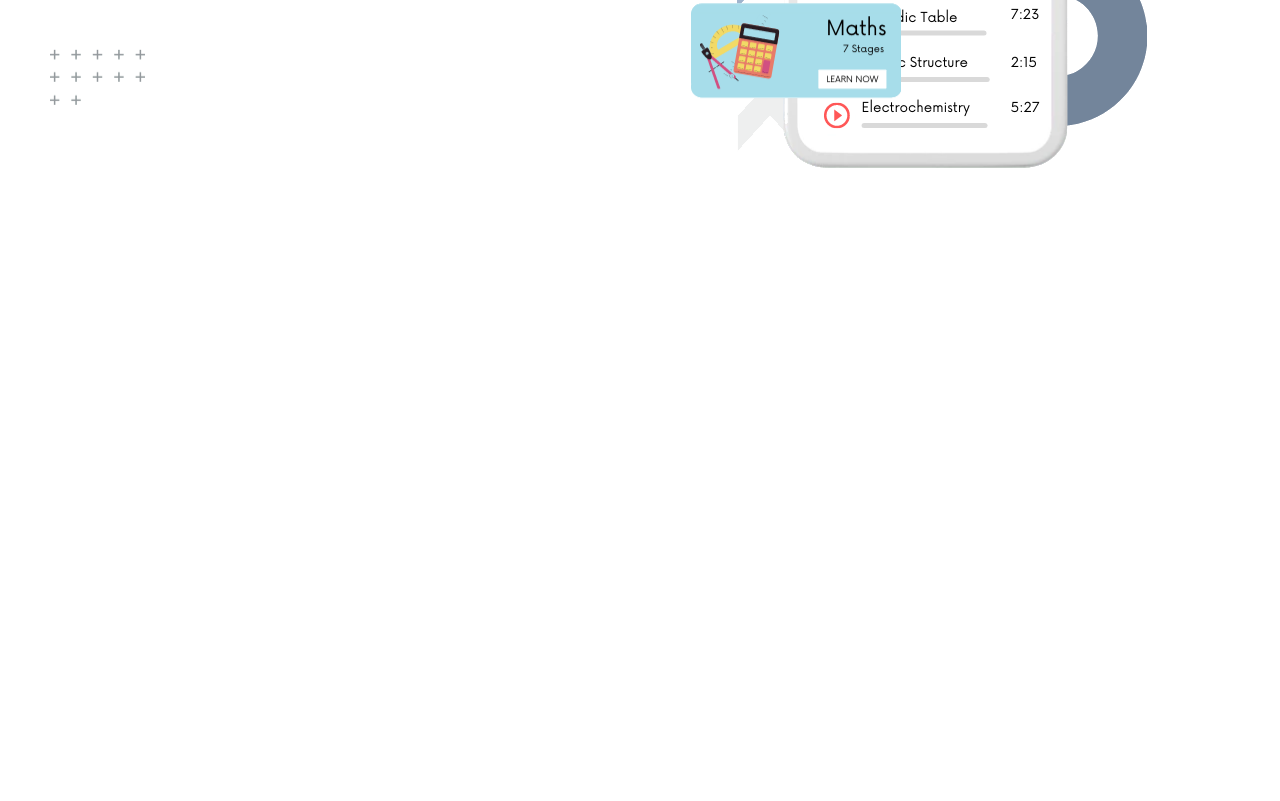
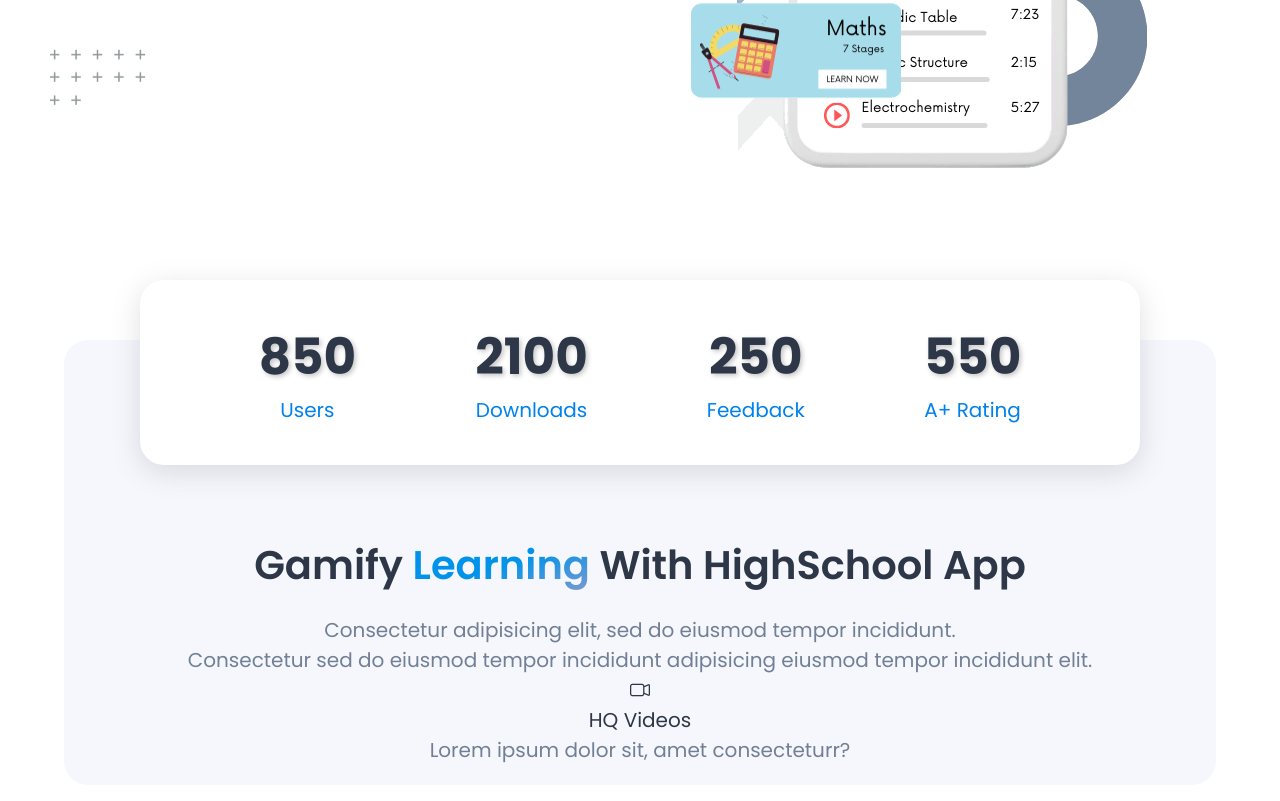
Before and after one commit to paras9sid/fe_ed_tech_startup, a plain HTML site: page index.html in a window 1280 px wide. Shown: the part 615-1416 px from the top of the page. Before the commit the page ends 875 px from the top, so only its background shows below. Drawn offline with nearby package versions, Linux system fonts and the light colour scheme.

Commit message:
Stats section-I/II set

```diff
--- a/css/_global.css
+++ b/css/_global.css
@@ -1,5 +1,5 @@
 @import url('https://fonts.googleapis.com/css2?family=Poppins:ital,wght@0,100;0,200;0,300;0,400;0,500;0,600;0,700;0,800;0,900;1,100;1,200;1,300;1,400;1,500;1,600;1,700;1,800;1,900&display=swap');
-
+@import url("https://cdn.jsdelivr.net/npm/bootstrap-icons@1.11.3/font/bootstrap-icons.min.css");
 :root{
     --theme-text: #2d3748;
     --theme-text-dull: #5c6069;
--- a/css/style.css
+++ b/css/style.css
@@ -119,3 +119,59 @@
         transform: translateX(0px);
     }
 }
+
+.growth{
+    background-color: var(--theme-section-bg);
+    border-radius: 24px;
+    margin: 15rem auto 5rem auto;
+    font-size: 2rem;
+    padding: 2rem 2rem;
+}
+
+.growth .stats{
+    display: flex;
+    flex-wrap: wrap;
+    background-color: #ffffff;
+    justify-content: space-evenly;
+    padding: 2rem;
+    max-width: 90%;
+    margin: -8rem auto;
+    border-radius: 24px;
+    box-shadow: rgba(100, 100, 111, 0.2) 0px 7px 29px 0px;
+}
+
+.growth .stats div{
+    text-align: center;
+    padding: 2rem;
+}
+
+.growth .stats h1{
+    font-size: 5rem;
+    text-shadow: 2px 2px 5px rgb(196, 196, 196);
+}
+
+.growth .stats p{
+    color: var(--theme-color);
+}
+
+.growth .info{
+    margin-top: 15rem;
+    text-align: center;
+}
+
+.growth .info .tag-line{
+    font-size: 4rem;
+    font-weight: 600;
+    margin-bottom: 2rem;
+}
+
+.growth .info .tag-line span{
+    background-color: var(--theme-color);
+    background-image: linear-gradient(160deg, #0093e9 50%, #8099d0 100%);
+    -webkit-background-clip: text;
+    color:  transparent;
+}
+
+.growth .info .description{
+    color: var(--theme-text-long);
+}
--- a/index.html
+++ b/index.html
@@ -53,6 +53,40 @@
                 </div>
             </div>
         </section>
+
+        <section class="growth container">
+            <div class="stats">
+                <div>
+                    <h1>850</h1>
+                    <p>Users</p>
+                </div>
+                <div>
+                    <h1>2100</h1>
+                    <p>Downloads</p>
+                </div>
+                <div>
+                    <h1>250</h1>
+                    <p>Feedback</p>
+                </div>
+                <div>
+                    <h1>550</h1>
+                    <p>A+ Rating</p>
+                </div>
+            </div>
+            <div class="info">
+                <p class="tag-line">Gamify <span>Learning</span> With HighSchool App</p>
+                <p class="description">Consectetur adipisicing elit, sed do eiusmod tempor incididunt.<br>Consectetur
+                    sed do eiusmod tempor incididunt adipisicing eiusmod tempor incididunt elit.</p>
+
+                    <div class="qualities">
+                        <p class="icon"><i class="bi bi-camera-video"></i></p>
+                        <p class="title">HQ Videos</p>
+                        <p class="description">Lorem ipsum dolor sit, amet consecteturr?</p>
+                    </div>
+            </div>
+
+
+        </section>
     </main>
 
     <footer></footer>
```
